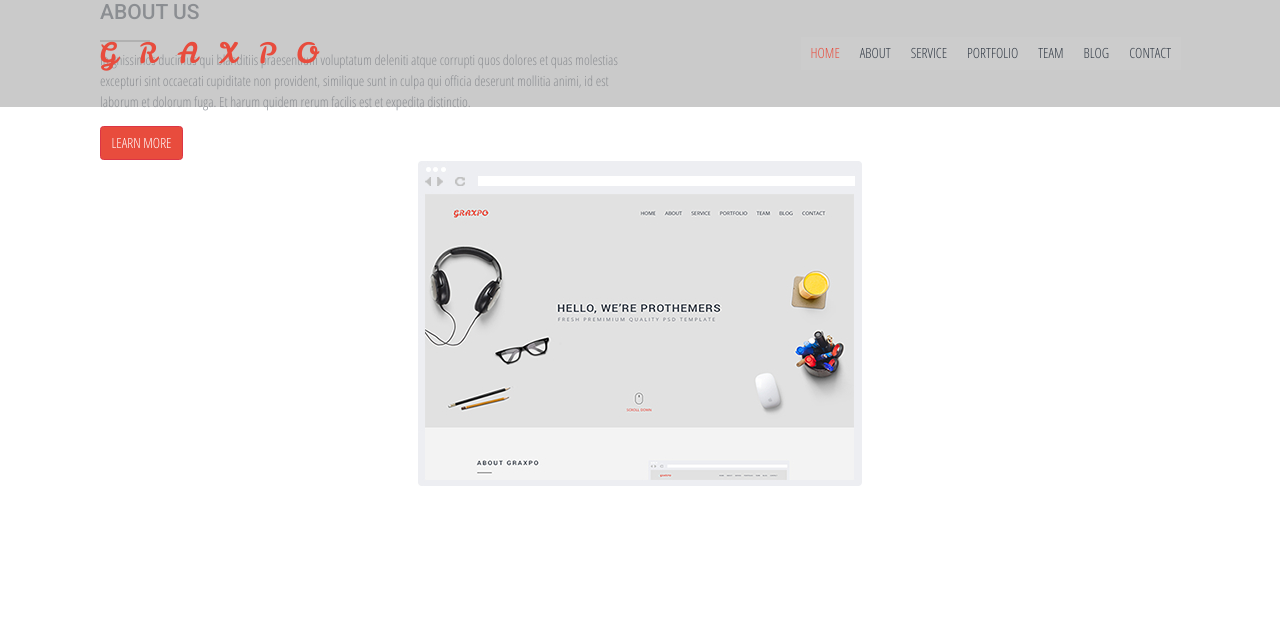
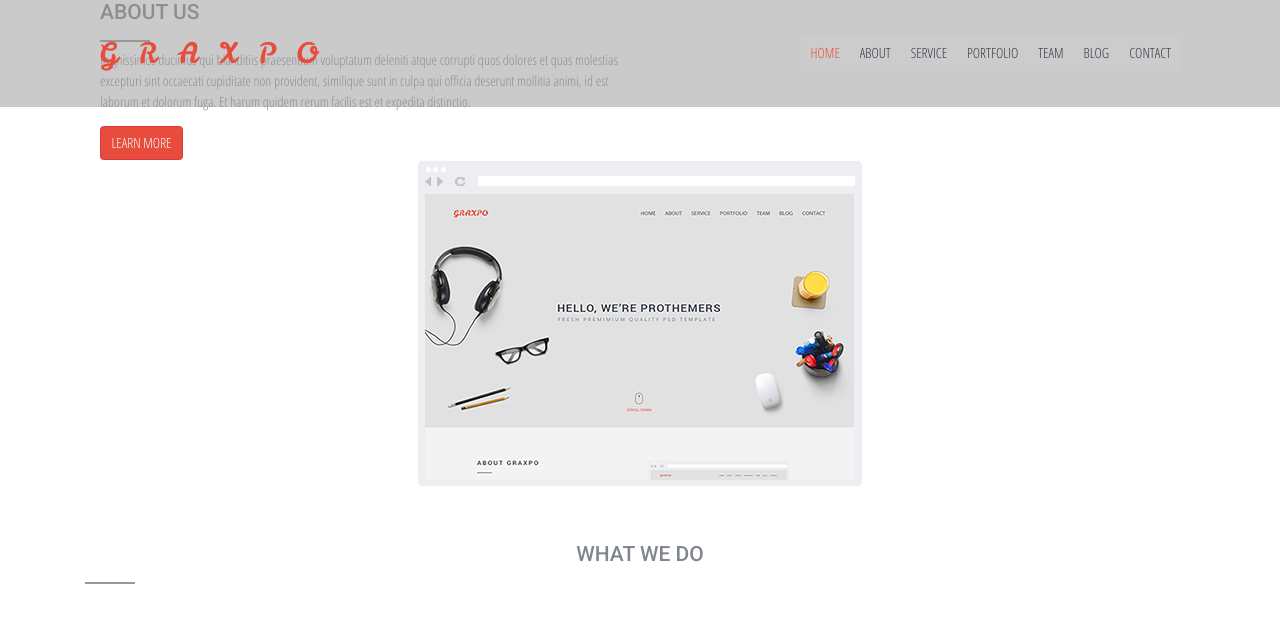
Before and after one commit to Nikola-Studen/graxpo, a plain HTML site: page graxpo/public_html/index.html in a window 1280 px wide. Drawn offline with Linux system fonts and the light colour scheme.

Commit message:
section hello

```diff
--- a/graxpo/public_html/css/style.css
+++ b/graxpo/public_html/css/style.css
@@ -35,8 +35,12 @@ h1, h2, h3, h4, h5, h6 {
     display: block;
     width: 50px;
     height: 2px;
-    background: #ccc;
+    background: #999;
     margin-top: 15px;
+}
+
+.dash.text-center:after {
+    margin-top: 15px auto 0;
 }
 
 /* hEADER */
@@ -107,3 +111,6 @@ header {
 bg-danger {
     background-color: #e84c3d;
 }
+
+
+/* SERVICE */
--- a/graxpo/public_html/index.html
+++ b/graxpo/public_html/index.html
@@ -86,14 +86,36 @@
                     <div class='col-12 col-md-6'></div>
                     <figure class='text-center'>
                         <img src="img/Browser.jpg" alt=""/>
+                    </figure>
+                </div>
+            </section>
+            <section class='service py-4 py-lg-5' id='service'>
+                <div class='container'>
+                    <h4 class='text-center text-uppercase dash'>what we do</h4>
+                    <p>
 
-                    </figure>
+                    </p>
+                    <div class='row'>
+                        <div class='col-12 col-md-6'>
+                            <article>
+                                <div class='row'>
+                                    <div class='col-12 col-sm-4'>
 
+                                    </div>
+
+                                </div>
+
+
+                            </article>
+
+                        </div>
+
+                    </div>
                 </div>
 
 
+
             </section>
-
 
 
 
```
